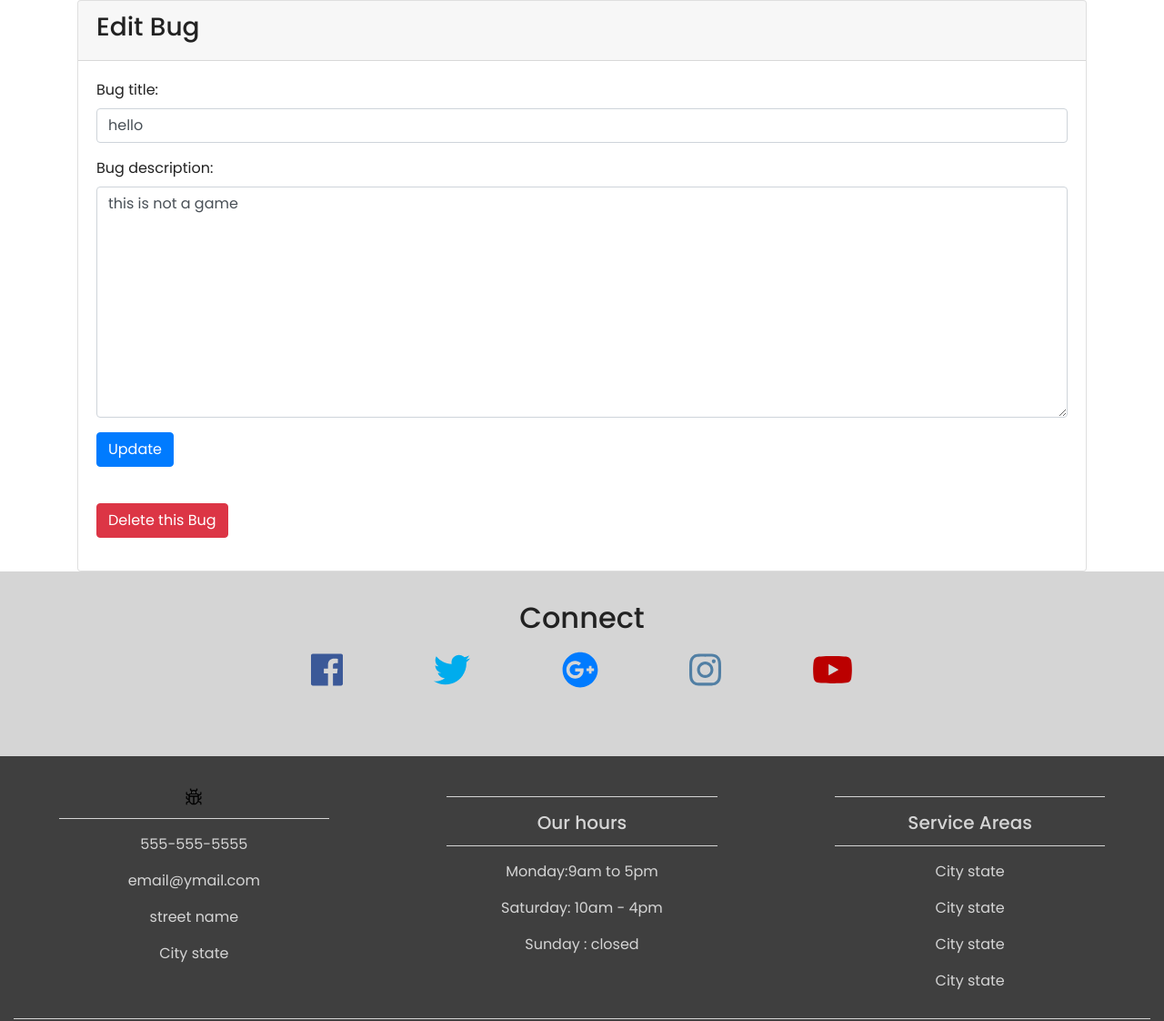
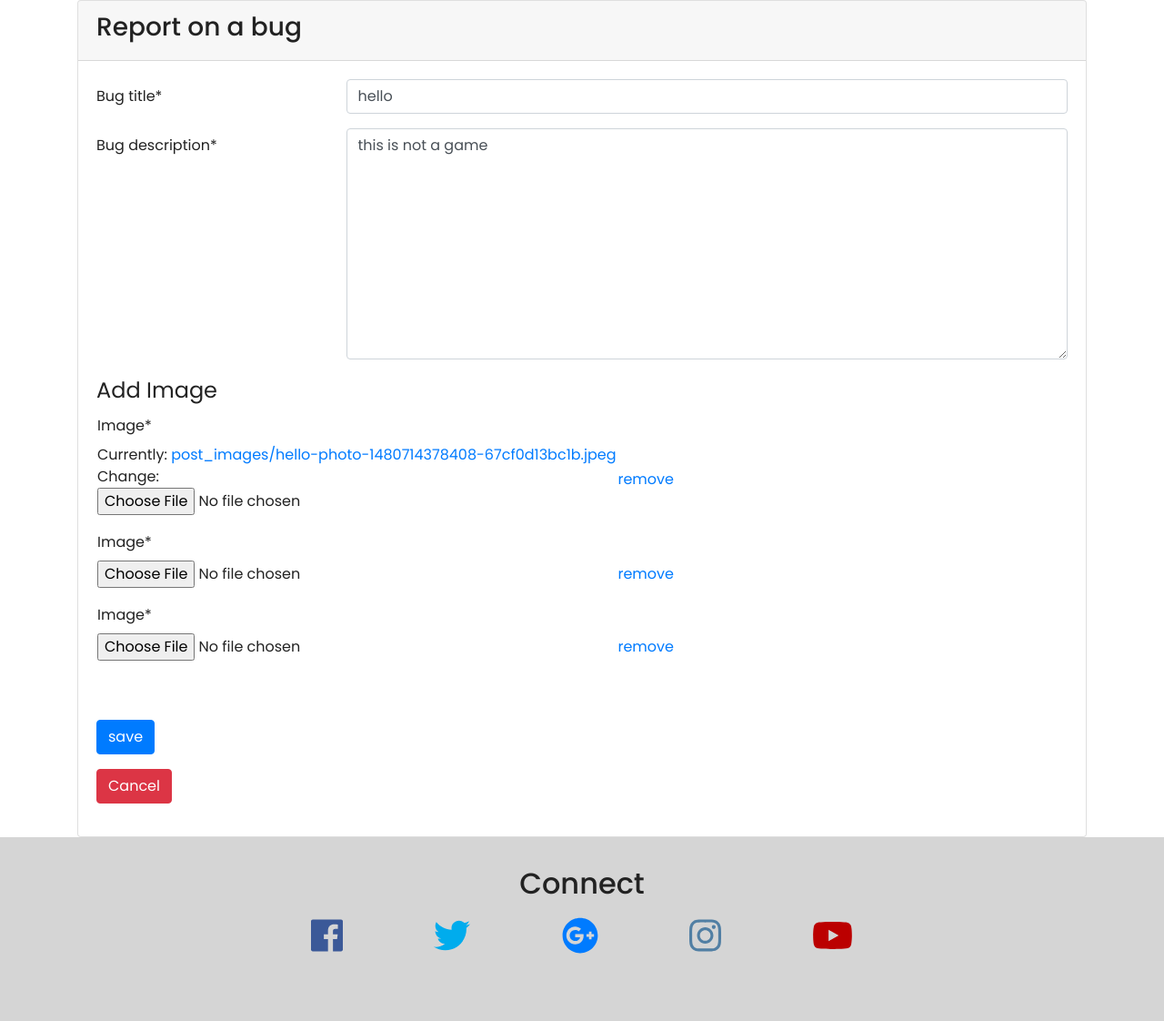
Before and after one commit to Muzamir0604/bugtracker, a Django app: page /bug/18/update in a window 1280 px wide. Shown: the part 100-1222 px from the top of the page at 91% size. Run offline with Django 3.2, Linux system fonts and the light colour scheme; data comes from the database, SQL or seed files in the repository; both versions use the stored data as it was after the commit; some libraries are stand-ins or nearby versions.

Commit message:
get link to image in updateview

```diff
--- a/bug/templates/bug/bug_update.html
+++ b/bug/templates/bug/bug_update.html
@@ -1,32 +1,16 @@
 {% extends 'base.html' %}
-
+{% load crispy_forms_tags %}
 {% block content %}
-
 <div class="container">
     <div class="card">
         <div class="card-header">
-          <h3>Edit Bug</h3>
+            <h3>Report on a bug</h3>
         </div>
         <div class="card-body">
-
-  <form method ="post">
-    {% csrf_token %}
-    {% load widget_tweaks %}
-    {% for field in form %}
-    <div class="form-group {% if field.errors %}alert alert-danger{% endif %}">
-      {{ field.errors }}
-      {{ field.label_tag }}
-      {% render_field field class="form-control" %}
-    </div>
-
-    {% endfor %}
-
-    <button type="submit" class = "btn btn-primary">Update</button>
+          <form method="post" enctype="multipart/form-data">
+             {% crispy form %}
            </form>
-  <br>
-  <a href="{% url 'bug:bug-delete' bug.id %}" class="btn btn-danger"> Delete this Bug</a>
         </div>
     </div>
 </div>
-
-{% endblock %}
+{% endblock content %}
--- a/bug/views.py
+++ b/bug/views.py
@@ -39,11 +39,41 @@
     model = Bug
     template_name = 'bug/bug_details.html'
 
-class UpdateBug(generic.UpdateView):
+class UpdateBug(generic.edit.UpdateView):
     model=Bug
     template_name = 'bug/bug_update.html'
-    fields = ['bug_title', 'bug_description']
-    success_url =  reverse_lazy('bug:index')
+    form_class= BugForm
+    # fields = ['bug_title', 'bug_description', 'image']
+    # success_url =  reverse_lazy('bug:index')
+
+    def get_context_data(self, **kwargs):
+        print("retrieve context data")
+
+        context =  super(UpdateBug,self).get_context_data(**kwargs)
+        if self.request.POST:
+            context['image'] = ImageFormSet(self.request.POST,self.request.FILES, prefix='has_image', instance=self.object)
+        else:
+            context['image'] = ImageFormSet(instance=self.object)
+        return context
+
+    def form_valid(self,form):
+        print("in form valid for update")
+        context = self.get_context_data()
+        images = context['image']
+        with transaction.atomic():
+            form.instance.reported_by =self.request.user
+            self.object =  form.save()
+            if images.is_valid():
+                images.instance = self.object
+                images.save()
+        return super(UpdateBug,self).form_valid(form)
+
+    def form_invalid(self, form):
+        print(form)
+        return super(UpdateBug,self).form_invalid(form)
+
+    def get_success_url(self):
+        return reverse_lazy('bug:bug-detail', kwargs={'pk': self.object.pk})
 
 class BugCreate(FormActionMixin,generic.edit.CreateView):
     model =  Bug
@@ -51,7 +81,6 @@
     form_class = BugForm
     success_url= None
 
-    # # TODO: add in the reported_by into bugform
     def get_context_data(self, **kwargs):
         print("retrieve context data")
         context =  super(BugCreate,self).get_context_data(**kwargs)
```
Also changed, not shown: db.sqlite3, media/post_images/hello-sunset.png (added), media/post_images/hello-you-got-this-c_1.png (added), media/post_images/new-stuff-nature.jpg (added), media/post_images/this-is-solved-nature.jpg (added), media/post_images/this-is-solved-sunset_qJCPvvU.png (added). Lines whose indentation alone changed are shown as unchanged.
